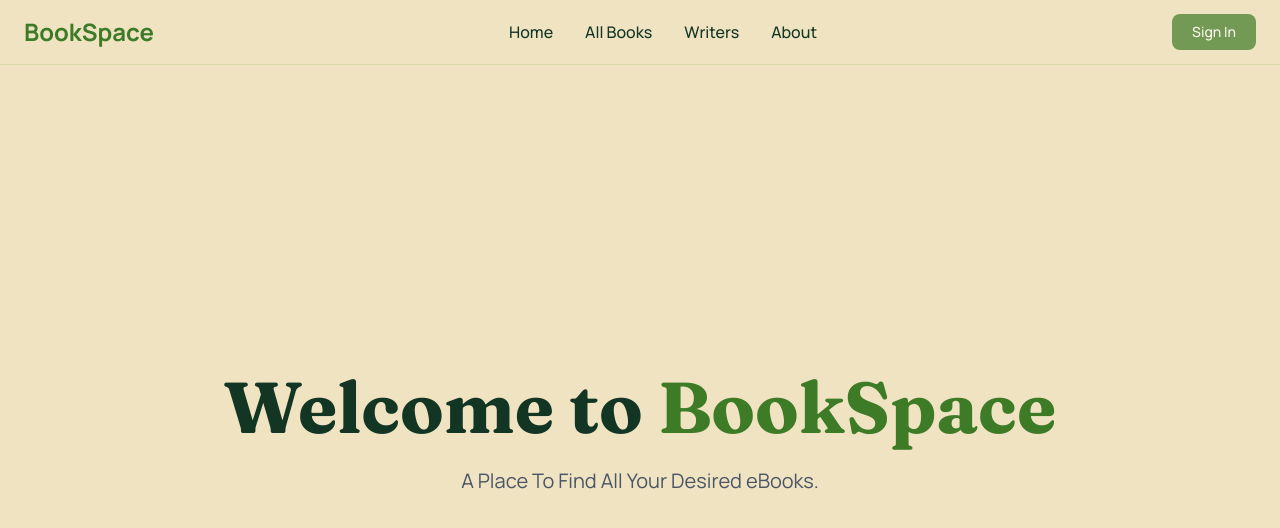
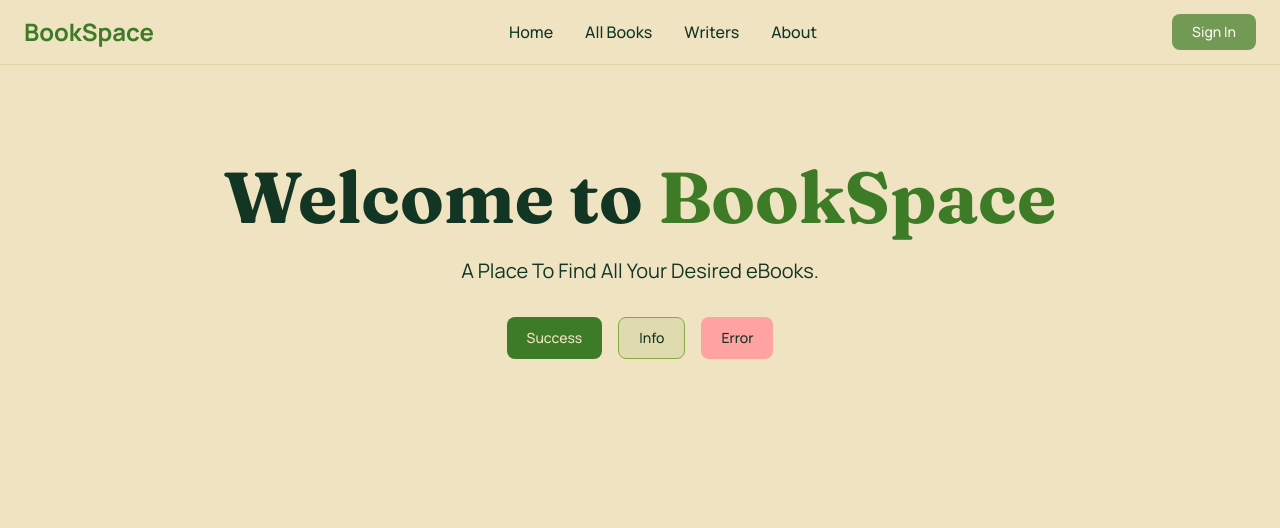
Before and after one commit to gitimtiaz/bookspace-client, a Next.js app: page / in a window 1280 px wide. Shown: the top 528 px of the page. Built offline with nearby package versions, Linux system fonts and the light colour scheme.

Commit message:
feat: added toast provider and test btn

```diff
--- a/src/app/layout.js
+++ b/src/app/layout.js
@@ -1,6 +1,7 @@
 import "./globals.css";
 import { fontDisplay, fontSans } from "./fonts";
 import Navbar from "@/components/shared/Navbar";
+import ToastProvider from "@/components/providers/ToastProvider";
 
 export const metadata = {
   title: "BookSpace",
@@ -19,8 +20,9 @@ export default function RootLayout({ children }) {
     >
       <body className="flex min-h-screen flex-col bg-parchment text-ink font-sans antialiased">
         <Navbar />
+        <main className="flex-1">{children}</main>
+        <ToastProvider />
 
-        <main className="flex-1">{children}</main>
       </body>
     </html>
   );
--- a/src/app/page.js
+++ b/src/app/page.js
@@ -1,13 +1,41 @@
+"use client";
+
+import toast from "react-hot-toast";
+import Button from "@/components/ui/Button";
+
 export default function Home() {
   return (
-    <section className="mx-auto flex min-h-[calc(100vh-64px)] max-w-6xl flex-col items-center justify-center px-6 text-center">
-      <h1 className="mb-6 text-5xl font-bold md:text-7xl">
-        Welcome to <span className="text-forest">BookSpace</span>
-      </h1>
+    <main className="min-h-screen bg-parchment text-ink">
+      <section className="mx-auto flex max-w-6xl flex-col items-center justify-center px-6 py-24 text-center">
+        <h1 className="mb-6 text-5xl font-bold md:text-7xl">
+          Welcome to <span className="text-forest">BookSpace</span>
+        </h1>
 
-      <p className="max-w-2xl text-lg text-gray-600 md:text-xl">
-        A Place To Find All Your Desired eBooks.
-      </p>
-    </section>
+        <span className="mb-8 text-lg md:text-xl">
+          A Place To Find All Your Desired eBooks.
+        </span>
+
+        <div className="flex gap-4">
+          <Button onClick={() => toast.success("Success! Book added.")}>
+            Success
+          </Button>
+
+          <Button
+            variant="secondary"
+            onClick={() => toast("This is an information message.")}
+          >
+            Info
+          </Button>
+
+          <Button
+            className="bg-red-300 hover:bg-red-600"
+            variant="destructive"
+            onClick={() => toast.error("Something went wrong!")}
+          >
+            Error
+          </Button>
+        </div>
+      </section>
+    </main>
   );
 }
--- /dev/null
+++ b/src/components/providers/ToastProvider.jsx
@@ -0,0 +1,34 @@
+"use client";
+
+import { Toaster } from "react-hot-toast";
+
+export default function ToastProvider() {
+  return (
+    <Toaster
+      position="top-center"
+      toastOptions={{
+        duration: 4000,
+        style: {
+          background: "#123524",
+          color: "#EFE3C2",
+          fontFamily: "var(--font-sans)",
+          fontSize: "0.875rem",
+          borderRadius: "0.5rem",
+          padding: "10px 16px",
+        },
+        success: {
+          iconTheme: {
+            primary: "#85A947",
+            secondary: "#EFE3C2",
+          },
+        },
+        error: {
+          iconTheme: {
+            primary: "#dc2626",
+            secondary: "#EFE3C2",
+          },
+        },
+      }}
+    />
+  );
+}
--- /dev/null
+++ b/src/components/ui/Badge.jsx
@@ -0,0 +1,22 @@
+import { cn } from "@/lib/cn";
+
+const variants = {
+  forest: "bg-forest/10 text-forest border border-forest/20",
+  moss: "bg-moss/15 text-ink border border-moss/30",
+  ink: "bg-ink text-parchment",
+  outline: "border border-ink/20 text-ink",
+};
+
+export default function Badge({ children, variant = "moss", className }) {
+  return (
+    <span
+      className={cn(
+        "inline-flex items-center rounded-full px-2.5 py-0.5 text-xs font-semibold tracking-wide",
+        variants[variant],
+        className
+      )}
+    >
+      {children}
+    </span>
+  );
+}
--- /dev/null
+++ b/src/components/ui/Button.jsx
@@ -0,0 +1,47 @@
+"use client";
+
+import Link from "next/link";
+import { cn } from "@/lib/cn";
+
+const variants = {
+  primary: "bg-forest text-parchment hover:bg-ink",
+  secondary: "bg-moss/15 text-ink border border-moss hover:bg-moss/25",
+  outline: "border border-ink text-ink hover:bg-ink hover:text-parchment",
+  ghost: "text-ink hover:bg-ink/5",
+};
+
+const sizes = {
+  sm: "px-3 py-1.5 text-sm",
+  md: "px-5 py-2.5 text-sm",
+  lg: "px-6 py-3 text-base",
+};
+
+export default function Button({
+  children,
+  variant = "primary",
+  size = "md",
+  href,
+  className,
+  ...props
+}) {
+  const classes = cn(
+    "inline-flex items-center justify-center gap-2 rounded-lg font-medium transition-colors duration-200 disabled:opacity-50 disabled:pointer-events-none",
+    variants[variant],
+    sizes[size],
+    className
+  );
+
+  if (href) {
+    return (
+      <Link href={href} className={classes}>
+        {children}
+      </Link>
+    );
+  }
+
+  return (
+    <button className={classes} {...props}>
+      {children}
+    </button>
+  );
+}
--- /dev/null
+++ b/src/components/ui/Skeleton.jsx
@@ -0,0 +1,10 @@
+import { cn } from "@/lib/cn";
+
+export default function Skeleton({ className }) {
+  return (
+    <div
+      className={cn("animate-pulse rounded-lg bg-ink/10", className)}
+      aria-hidden="true"
+    />
+  );
+}
--- /dev/null
+++ b/src/lib/cn.js
@@ -0,0 +1,3 @@
+export function cn(...classes) {
+  return classes.filter(Boolean).join(" ");
+}
```
